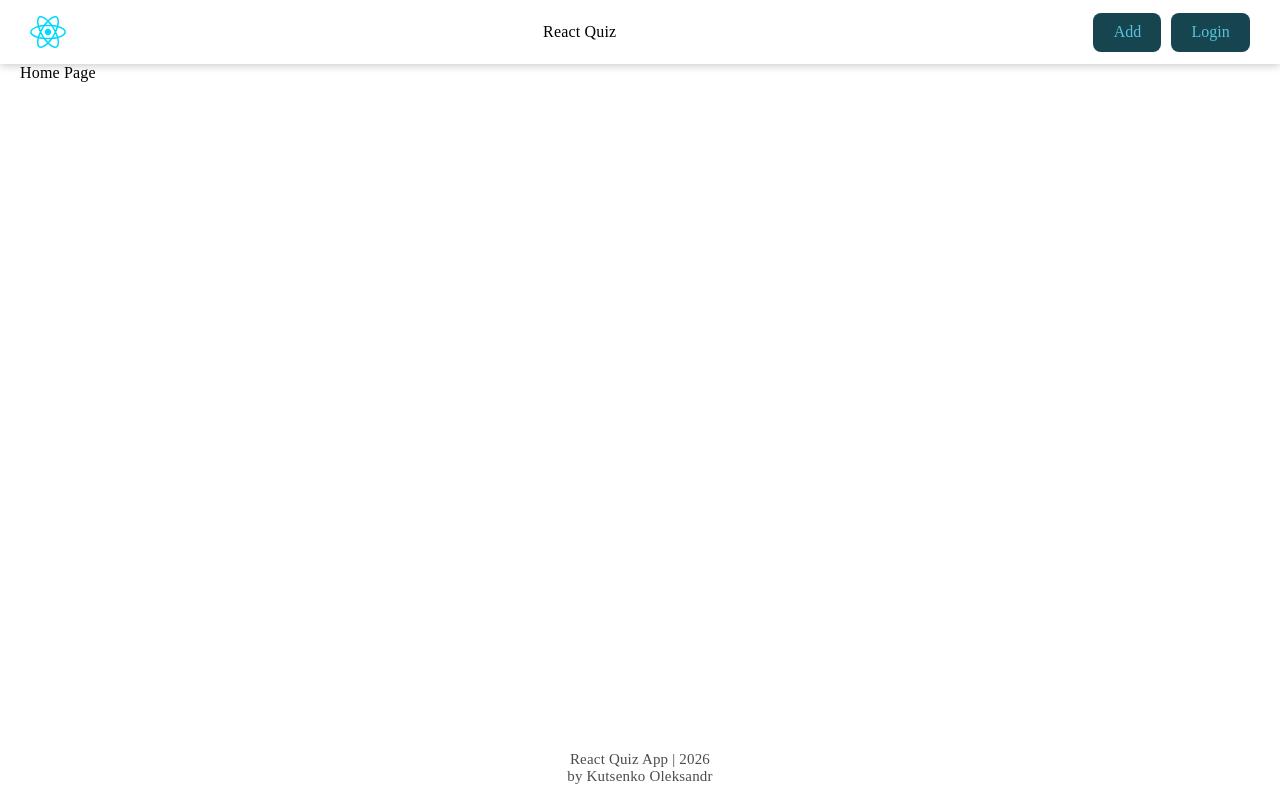
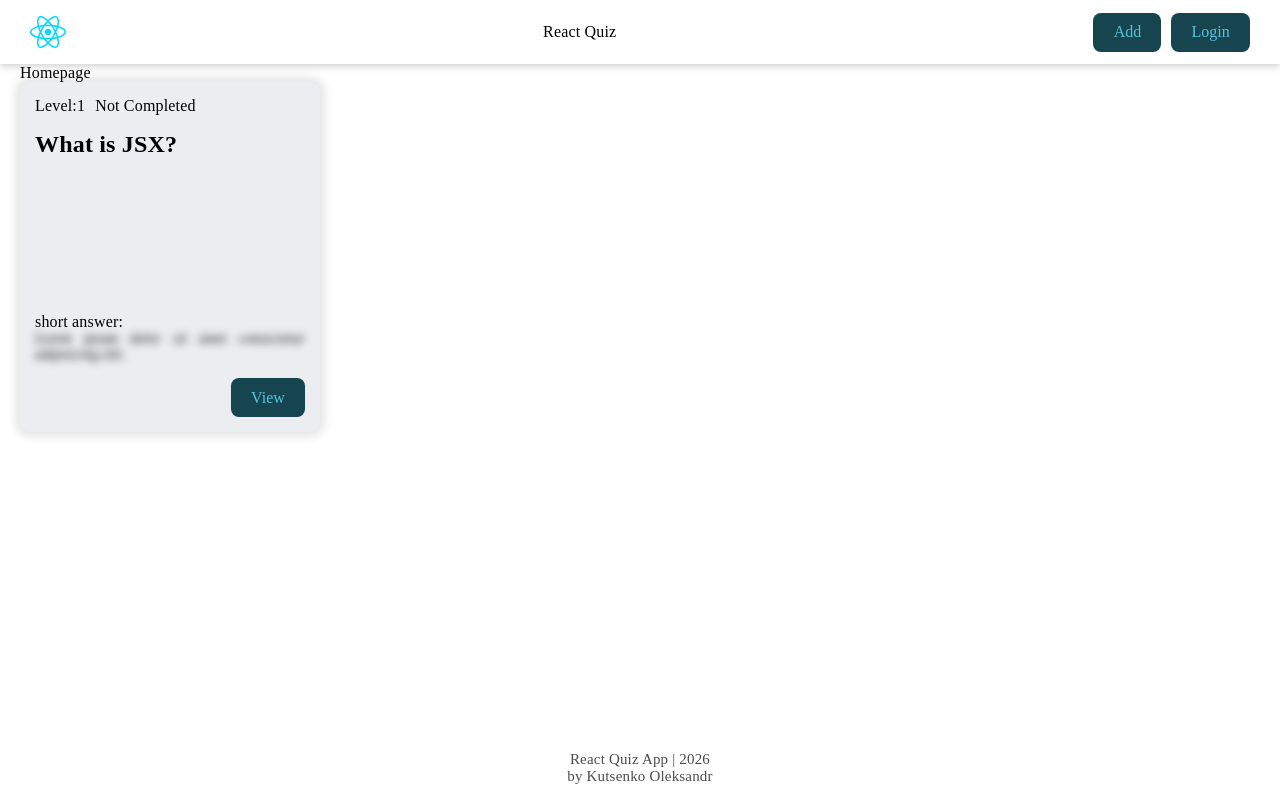
Before and after one commit to Shonny432/react-quiz, a React (Vite) app: page / in a window 1280 px wide. Built offline with nearby package versions, Linux system fonts and the light colour scheme.

Commit message:
question card

```diff
--- a/src/App.jsx
+++ b/src/App.jsx
@@ -1,6 +1,7 @@
-import { BrowserRouter, Route, Routes } from 'react-router-dom'
-import './App.css'
-import { MainLayout } from './components/MainLayout'
+import { BrowserRouter, Route, Routes } from 'react-router-dom';
+import './App.css';
+import { MainLayout } from './components/MainLayout';
+import { Homepage } from './pages/HomePage';
 
 function App() {
 
@@ -9,7 +10,7 @@ function App() {
     <BrowserRouter>
       <Routes>
         <Route element={<MainLayout />}>
-          <Route path='/' element={<div>Home Page</div>}></Route>
+          <Route path='/' element={<Homepage />}></Route>
           <Route path='/forbidden' element={<div>Page Not Found 404</div>}></Route>
           <Route path='/addquestion' element={<div>Add Question</div>}></Route>
         </Route>
--- a/src/components/Header/Header.jsx
+++ b/src/components/Header/Header.jsx
@@ -1,14 +1,16 @@
 import { Button } from '../Button';
 import cls from './Header.module.css';
 import ReactLogo from '../../assets/react.svg'
+import { useNavigate } from 'react-router-dom';
 
 export const Header = () => {
+    const navigate = useNavigate();
     return (
         <header className={cls.header}>
-        <img src={ReactLogo} alt="react" />
+            <img src={ReactLogo} alt="react" onClick={() => navigate("/")} />
             <span>React Quiz</span>
             <div className={cls.headerButtons}>
-            <Button>Add</Button>
+                <Button onClick={() => navigate("/addquestion")}>Add</Button>
                 <Button>Login</Button>
             </div>
         </header>
--- /dev/null
+++ b/src/components/QuestionCard/QuestionCard.jsx
@@ -0,0 +1,21 @@
+import { Button } from '../Button';
+import cls from './QuestionCard.module.css'
+
+export const QuestionCard = () => {
+  return (
+    <div className={cls.card}>
+        <div className={cls.cardLabels}>
+            <div>Level:1</div>
+            <div>Not Completed</div>
+        </div>
+
+        <h5 className={cls.cardTitle}>What is JSX?</h5>
+        <div className={cls.cardAnswers}>
+            <label>short answer:</label>
+            <p className={cls.cardAnswer}>Lorem ipsum dolor sit amet consectetur adipisicing elit.</p>
+        </div>
+
+        <Button onClick={() => {}}>View</Button>
+    </div>
+  );
+};
--- /dev/null
+++ b/src/components/QuestionCard/QuestionCard.module.css
@@ -0,0 +1,45 @@
+.card {
+    width:300px;
+    height:350px;
+    border-radius: 10px;
+    padding: 15px;
+    background-color: var(--card-bg-color);
+    color:var(--text-color);
+    box-shadow: 0 0 8px 5px rgba(0,0,0,.1);
+    display: flex;
+    flex-direction: column;
+    justify-content: start;
+    align-items: flex-start;
+    gap: 15px;
+
+    button {
+        align-self: flex-end;
+    }
+}
+
+.cardLabels {
+    display: flex;
+    gap: 10px;
+}
+
+.cardTitle {
+    font-size: 24px;
+    line-height: 28px;
+}
+
+.cardAnswers {
+    margin-top: auto;
+}
+
+.cardAnswer {
+    font-size: 14px;
+    filter:blur(4px);
+    font-style: italic;
+    text-align: justify;
+    cursor:pointer;
+    transition: .8s ease-in-out;
+}
+
+.cardAnswer:hover {
+    filter:none;
+}
--- /dev/null
+++ b/src/components/QuestionCard/index.jsx
@@ -0,0 +1 @@
+import { QuestionCard } from './QuestionCard';
--- a/src/index.css
+++ b/src/index.css
@@ -3,6 +3,7 @@
   --text-color:#fff;
   --btn-bg-color:#383b3f;
   --btn-text-color:#fff;
+  --card-bg-color:#343a46;
 
 
   font: 18px/145% var(--sans);
@@ -24,6 +25,7 @@
 
     --btn-bg-color:#16444F;
     --btn-text-color:#57c4dc;
+    --card-bg-color:#ebedf0;
   }
 }
 
@@ -34,6 +36,7 @@
 
     --btn-bg-color:#383b3f;
     --btn-text-color:#fff;
+    --card-bg-color:#343a46;
   }
 }
 
--- /dev/null
+++ b/src/pages/HomePage/Homepage.jsx
@@ -0,0 +1,11 @@
+import cls from './Homepage.module.css';
+import {QuestionCard} from '../../components/QuestionCard/QuestionCard';
+
+export const Homepage = () => {
+  return (
+    <div>
+        Homepage
+        <QuestionCard />
+    </div>
+  );
+};
--- /dev/null
+++ b/src/pages/HomePage/index.jsx
@@ -0,0 +1 @@
+export {Homepage} from "./Homepage";
```
Also changed, not shown: src/pages/HomePage/Homepage.module.css (added). Lines whose indentation alone changed are shown as unchanged.
